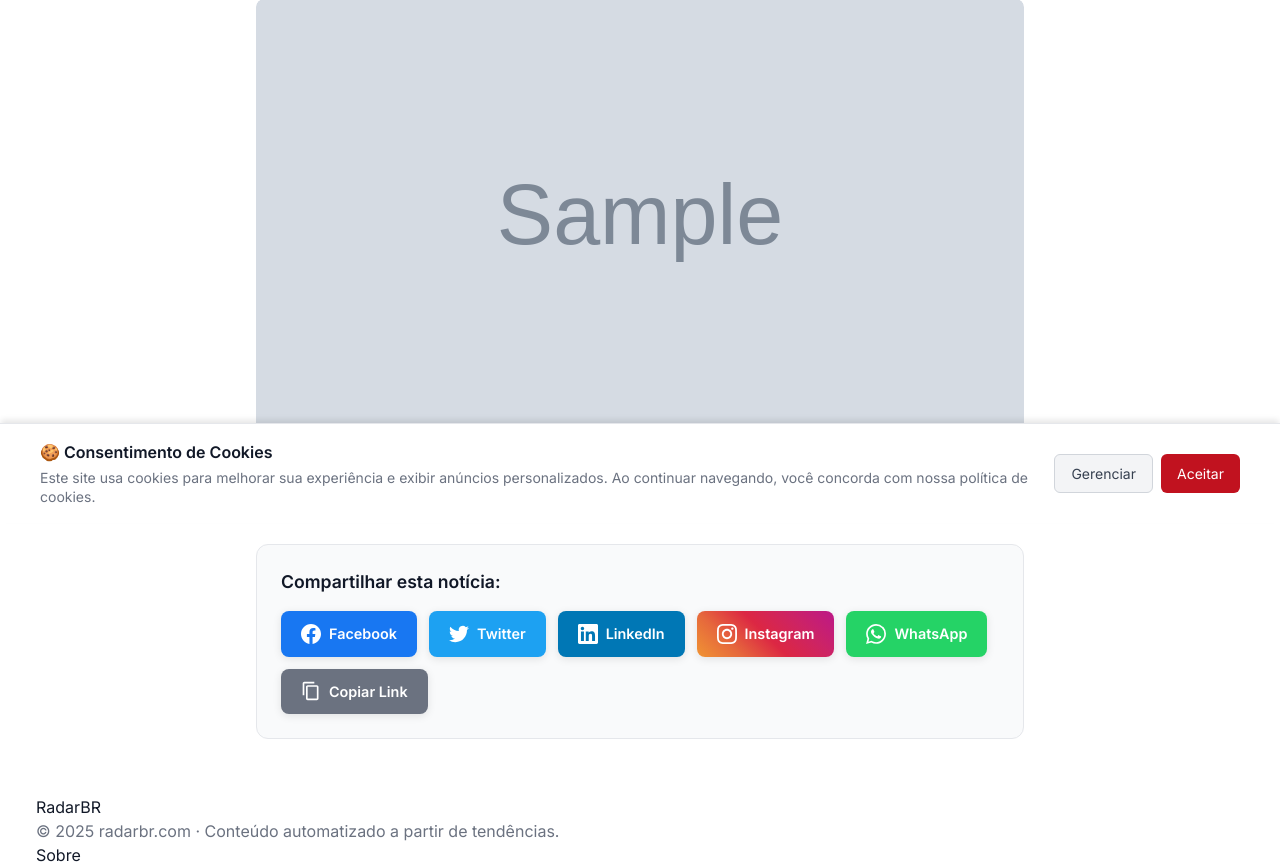
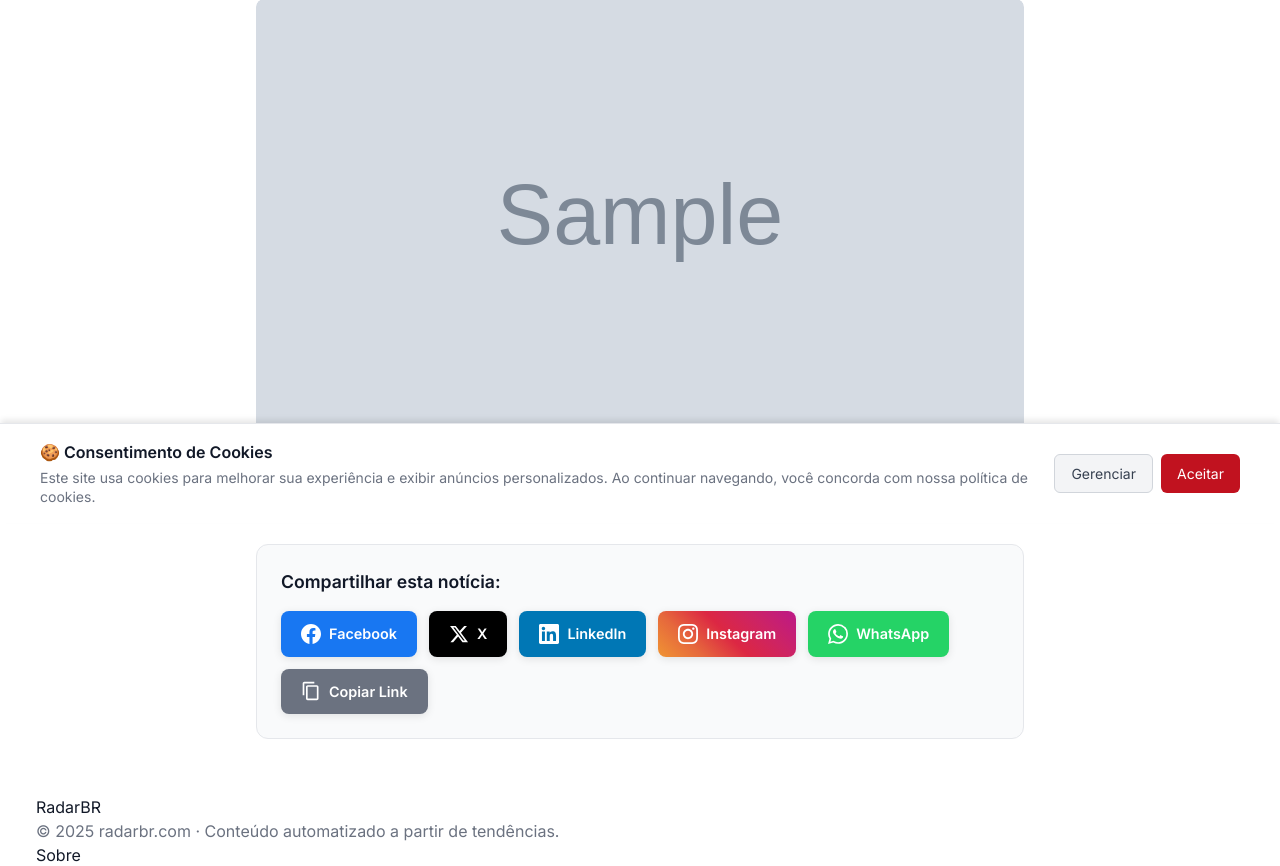
Before and after one commit to crisvoss81/radarbr_site, a Django app: page /noticia/sample/ in a window 1280 px wide. Shown: the part 277-1143 px from the top of the page. Run offline with Django 5.2, Linux system fonts and the light colour scheme; data comes from the database, SQL or seed files in the repository; tables that the repository leaves empty hold one stand-in row (values such as "Sample post"); grey boxes marked "Sample" are stand-in pictures; parts of the project's set-up code (start-up, migrations or seed data) failed here and were passed over; some libraries are stand-ins or nearby versions.

Commit message:
feat: Atualiza Twitter para X (nova marca)
- ✅ Substitui logo do Twitter pelo novo logo X
- ✅ Atualiza texto do botão de 'Twitter' para 'X'
- ✅ Muda classe CSS de 'share-btn--twitter' para 'share-btn--x'
- ✅ Nova cor preta (#000000) do X
- ✅ Ícone SVG oficial do X
- ✅ Mantém funcionalidade de compartilhamento
- ✅ Hover effect com cinza escuro (#333333)

```diff
--- a/rb_portal/templates/rb_portal/post_detail.html
+++ b/rb_portal/templates/rb_portal/post_detail.html
@@ -150,12 +150,12 @@
 
       <a href="https://twitter.com/intent/tweet?url={{ SITE_BASE_URL }}{{ object.get_absolute_url }}&text={{ object.titulo|striptags|urlencode }}"
          target="_blank" rel="noopener"
-         class="share-btn share-btn--twitter"
+         class="share-btn share-btn--x"
          onclick="incrementShares({{ object.id }})">
         <svg viewBox="0 0 24 24" width="20" height="20" fill="currentColor">
-          <path d="M23.953 4.57a10 10 0 01-2.825.775 4.958 4.958 0 002.163-2.723c-.951.555-2.005.959-3.127 1.184a4.92 4.92 0 00-8.384 4.482C7.69 8.095 4.067 6.13 1.64 3.162a4.822 4.822 0 00-.666 2.475c0 1.71.87 3.213 2.188 4.096a4.904 4.904 0 01-2.228-.616v.06a4.923 4.923 0 003.946 4.827 4.996 4.996 0 01-2.212.085 4.936 4.936 0 004.604 3.417 9.867 9.867 0 01-6.102 2.105c-.39 0-.779-.023-1.17-.067a13.995 13.995 0 007.557 2.209c9.053 0 13.998-7.496 13.998-13.985 0-.21 0-.42-.015-.63A9.935 9.935 0 0024 4.59z"/>
+          <path d="M18.244 2.25h3.308l-7.227 8.26 8.502 11.24H16.17l-5.214-6.817L4.99 21.75H1.68l7.73-8.835L1.254 2.25H8.08l4.713 6.231zm-1.161 17.52h1.833L7.084 4.126H5.117z"/>
         </svg>
-        Twitter
+        X
       </a>
 
       <a href="https://www.linkedin.com/sharing/share-offsite/?url={{ SITE_BASE_URL }}{{ object.get_absolute_url }}"
--- a/static/css/zoom-effects.css
+++ b/static/css/zoom-effects.css
@@ -1182,13 +1182,13 @@
   color: white;
 }
 
-.share-btn--twitter {
-  background: #1da1f2;
+.share-btn--x {
+  background: #000000;
   color: white;
 }
 
-.share-btn--twitter:hover {
-  background: #0d8bd9;
+.share-btn--x:hover {
+  background: #333333;
   color: white;
 }
 
```
